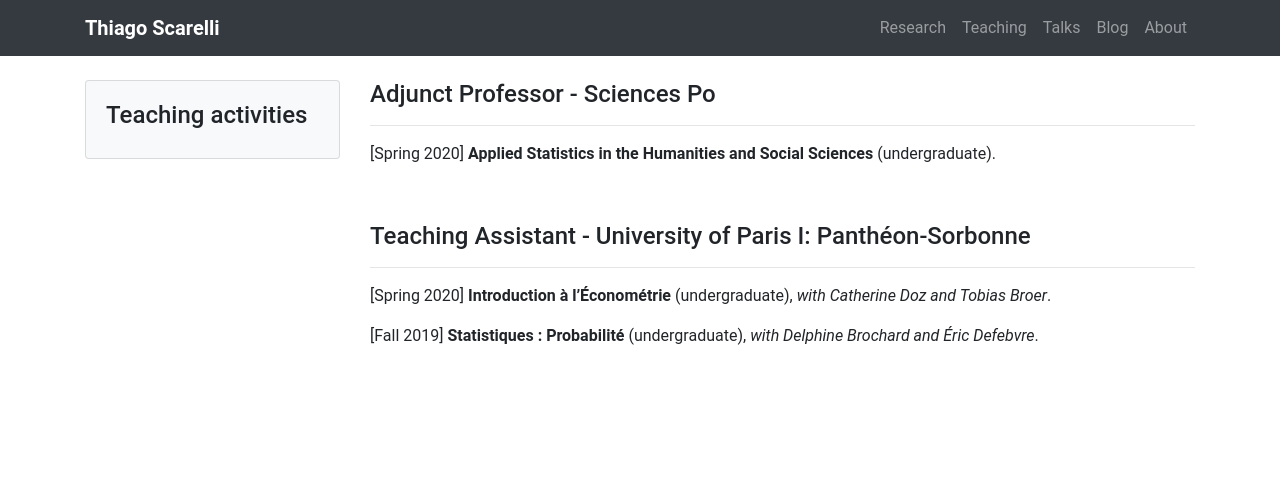
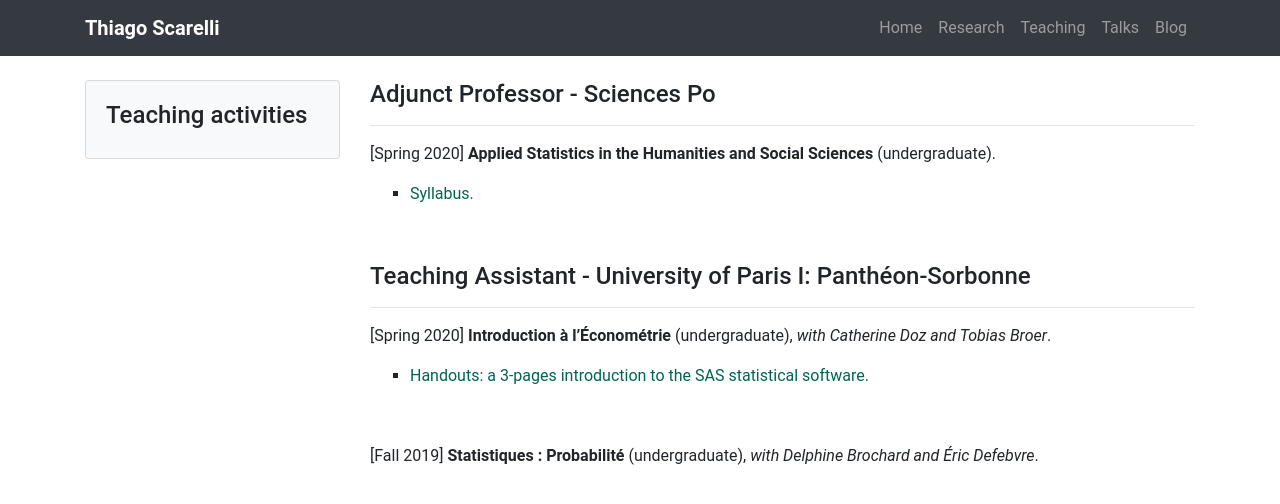
Before and after one commit to thiagoscarelli/thiagoscarelli.github.io, a Jekyll site: the page built from _pages/teaching.md, in a window 1280 px wide. Shown: the top 504 px of the page. Built offline with Jekyll 4.4.1, drawn with Linux system fonts in a browser that asks for light colours.

Commit message:
add syllabus

```diff
--- a/_data/nav.yml
+++ b/_data/nav.yml
@@ -1,3 +1,6 @@
+
+- title: Home
+  href: index.html
 
 - title: Research
   href: research.html
@@ -10,6 +13,3 @@
 
 - title: Blog
   href: list/posts.html
-
-- title: About
-  href: index.html
--- a/_pages/teaching.md
+++ b/_pages/teaching.md
@@ -11,6 +11,8 @@
 
 [Spring 2020] <b>Applied Statistics in the Humanities and Social Sciences</b> (undergraduate).
 
+- [Syllabus.](../docs/SCARELLI_stats_intro_spring_2019_20.pdf)
+
 <br>
 
 #### Teaching Assistant - University of Paris I: Panthéon-Sorbonne
@@ -19,4 +21,8 @@
 
 [Spring 2020] <b>Introduction à l'Économétrie</b> (undergraduate), <em>with Catherine Doz and Tobias Broer</em>.
 
+- [Handouts: a 3-pages introduction to the SAS statistical software.](../docs/handout_introduction_to_SAS.pdf)
+
+<br>
+
 [Fall 2019] <b>Statistiques : Probabilité</b> (undergraduate), <em>with Delphine Brochard and Éric Defebvre</em>.
--- a/theme/_sass/_theme.scss
+++ b/theme/_sass/_theme.scss
@@ -65,3 +65,7 @@
         border: 0 !important;
     }
 }
+
+ul {
+    list-style-type: square;
+}
```
Also changed, not shown: _pages/index.md (+5 -3 lines), 3 other files.
